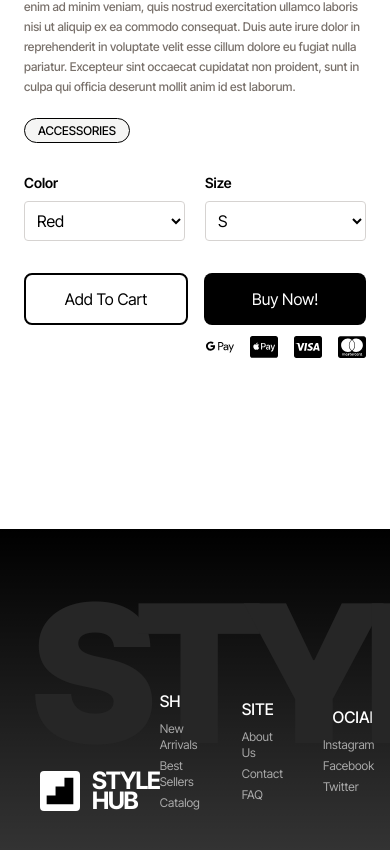
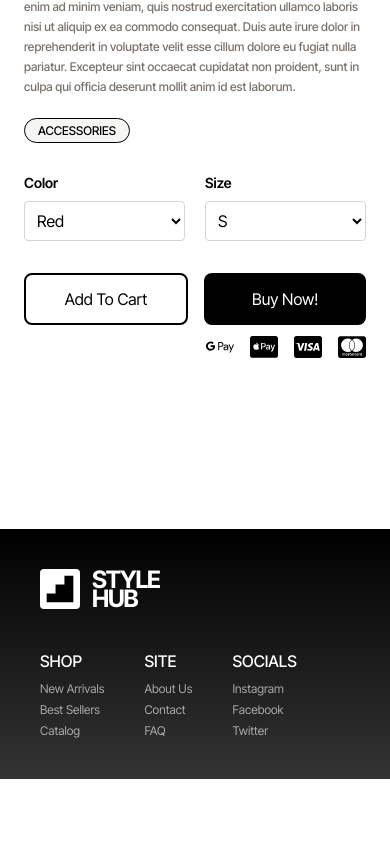
Before and after one commit to Namma-Flutter/store, a React (Vite) app: page /p/0 in a window 390 px wide. Shown: the part 1100-1950 px from the top of the page. After the commit the page ends 1879 px from the top, so only its background shows below. Built offline with nearby package versions, Linux system fonts and the light colour scheme; a web font is replaced by a local one.

Commit message:
feat(ui): made responsive for the filter section @catalog

```diff
--- a/src/components/Catalog/Filter.jsx
+++ b/src/components/Catalog/Filter.jsx
@@ -68,19 +68,22 @@ export default function Filter({ className }) {
           />
         </div>
         <div className="mt-10">
-          <label htmlFor="rating" className="font-medium text-stone-600">
+          <label
+            htmlFor="rating"
+            className="font-medium block lg:hidden xl:block text-stone-600"
+          >
             Rating
           </label>
           {/* <Rating rating={2.5} className="mt-2" /> */}
-          <div className="flex items-center gap-10 justify-between mt-2">
+          <div className="flex flex-row lg:flex-col xl:flex-row items-center gap-10 lg:gap-2 xl:gap-10 justify-between mt-2 overflow-clip">
             <RatingSelect
-              size={"size-8"}
+              size={"size-8 lg:size-6 xl:size-8 "}
               setRating={setRating}
               rating={rating}
               className="flex-1 gap-2"
             />
 
-            <p className="text-xl font-semibold text-stone-800 bg-stone-200 color-stone-800 px-5 py-1 rounded-full">
+            <p className="text-xl lg:text-lg xl:text-xl font-semibold text-stone-800 bg-stone-200 color-stone-800 px-5 py-1 rounded-full">
               <motion.div
                 key={rating}
                 initial={{ y: 20, opacity: 0, scale: 0.8 }}
--- a/src/components/Footer.jsx
+++ b/src/components/Footer.jsx
@@ -4,7 +4,7 @@ export default function Footer() {
   const isHomePage = window.location.pathname === "/";
 
   return (
-    <div className="flex-1 bg-linear-180 mt-36 from-black  to-black/80 p-10 overflow-clip text-white pt-40 relative">
+    <div className="flex-1 bg-linear-180 mt-36 from-black to-black/80 p-10 overflow-clip text-white sm:pt-40 relative">
       <motion.h1
         initial={
           isHomePage && {
@@ -18,13 +18,13 @@ export default function Footer() {
         }}
         viewport={{ once: true }}
         transition={{ delay: 0.7 }}
-        className="absolute text-[12rem] h-full my-auto tracking-[-20px] text-[#262626] font-black  top-0 left-[2rem]"
+        className="absolute hidden sm:block tracking-tighter text-[12rem] h-full my-auto sm:tracking-[-20px] text-[#262626] font-black  top-0 left-[2rem]"
       >
         STYLE HUB
       </motion.h1>
 
-      <div className="h-full items-end flex">
-        <div className="flex items-center gap-3 w-max flex-1 ">
+      <div className="h-full items-baseline sm:items-end flex sm:gap-0 gap-10 sm:flex-row flex-col">
+        <div className="flex items-center gap-3 w-max  sm:flex-1 ">
           <motion.div
             initial={
               isHomePage && {
@@ -67,7 +67,7 @@ export default function Footer() {
           initial={isHomePage && { x: 100, opacity: 0 }}
           whileInView={{ x: 0, opacity: 1 }}
           viewport={{ once: true }}
-          className="flex items-center gap-10"
+          className="flex items-center gap-10 z-10 w-auto "
         >
           <div className="">
             <h4 className="uppercase font-medium">Shop</h4>
--- a/src/components/Home/BestSellers.jsx
+++ b/src/components/Home/BestSellers.jsx
@@ -21,7 +21,7 @@ export default function BestSellers() {
           favorites among our community.
         </p>
       </motion.h1>
-      <div className="grid grid-cols-1 mg:grid-cols-2 lg:grid-cols-3 gap-8">
+      <div className="grid grid-cols-1 md:grid-cols-2 lg:grid-cols-3 gap-8">
         {mockData.bestSellers.map((item, key) => {
           return (
             <BestSellersCompo
@@ -57,7 +57,7 @@ const BestSellersCompo = ({ title, image, price, icon, tag, delay, link }) => {
       }}
       viewport={{ amount: 0.3, once: true, margin: "0px 0px 0px 0px" }}
       transition={{ delay: delay }}
-      className="p-3 shadow-lg  text-white bg-neutral-800 aspect-square rounded-3xl  relative"
+      className="p-3 shadow-lg  text-white bg-neutral-800 aspect-square rounded-3xl relative"
     >
       <div className="relative">
         <img
@@ -72,7 +72,7 @@ const BestSellersCompo = ({ title, image, price, icon, tag, delay, link }) => {
 
       <div className="flex p-4 justify-between ">
         <div className=" space-y-3">
-          <h2 className="text-2xl font-bold">{title}</h2>
+          <h2 className="text-2xl font-bold line-clamp-1">{title}</h2>
           <p className="-mt-3 text-sm capitalize opacity-80 font-medium">
             {tag.map((t, i) => (
               <span key={i}>
--- a/src/components/Navbar.jsx
+++ b/src/components/Navbar.jsx
@@ -72,12 +72,16 @@ export default function Navbar() {
         </li>
       </ul>
       <ul className="flex items-center gap ">
+        <a href="/catalog">
           <li className="p-3">
             <Search className="size-4" />
           </li>
+        </a>
+        <a onClick={() => setIsOpen(!isOpen)}>
           <li className="p-3">
             <User className="size-4" />
           </li>
+        </a>
         <li
           className="bg-slate-200 rounded-full grid place-items-center p-3 cursor-pointer "
           onClick={() => setIsOpen(!isOpen)}
```
Lines whose indentation alone changed are shown as unchanged.
